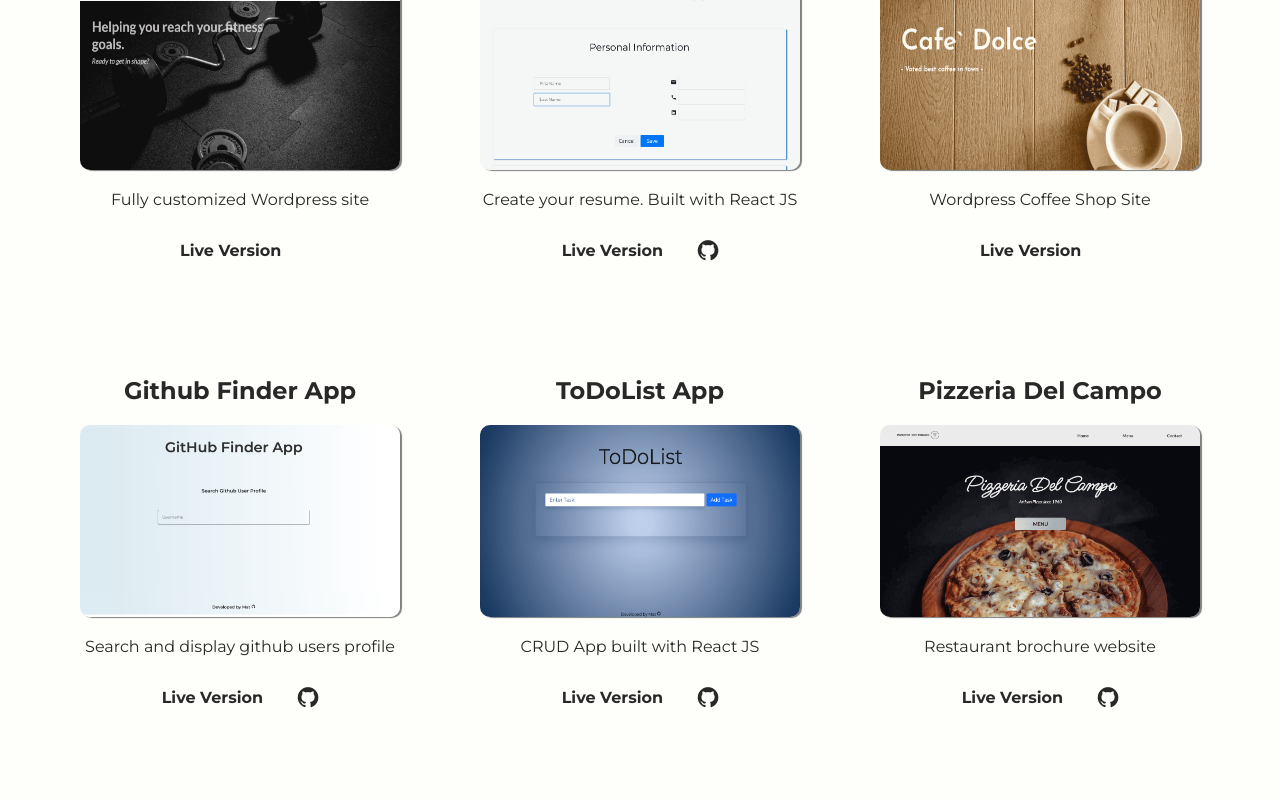
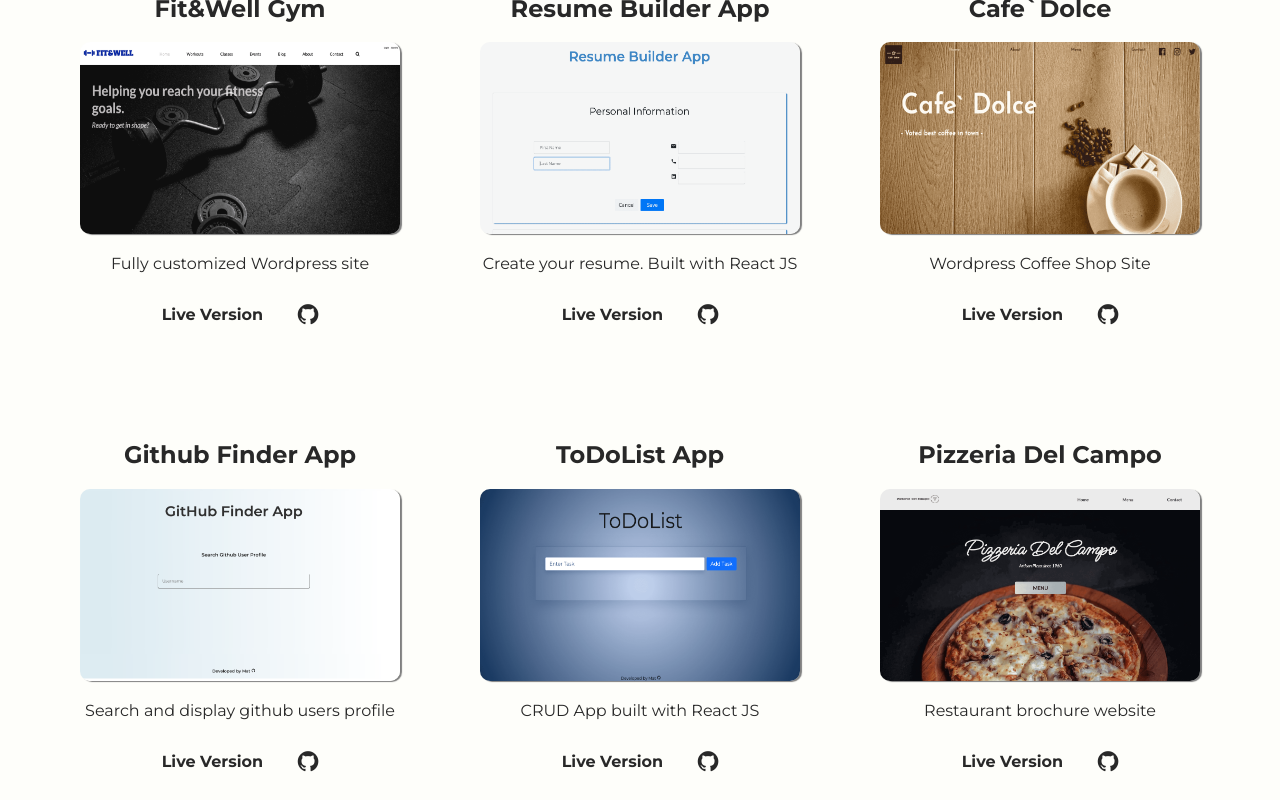
Before and after one commit to 1987mat/Portfolio_Site, a React (Create React App) app: page / in a window 1280 px wide. Shown: the part 1188-1988 px from the top of the page. Built offline with nearby package versions, Linux system fonts and the light colour scheme.

Commit message:
github links

```diff
--- a/src/App.css
+++ b/src/App.css
@@ -244,6 +244,7 @@ header {
 /* PROJECTS SECTION */
 #projects {
   background-color: #fefefa;
+  padding-top: 4em;
 }
 
 .projects-section-title {
--- a/src/components/Projects.js
+++ b/src/components/Projects.js
@@ -34,18 +34,14 @@ const Projects = React.forwardRef((props, ref) => {
                   ></i>
                 </p>
               </a>
-              {project.github ? (
               <a
-                  href={project.github ? project.github : ''}
+                href={project.github}
                 target="_blank"
                 rel="noopener noreferrer"
                 className="github-icon"
               >
                 <i className="fa fa-github"></i>
               </a>
-              ) : (
-                ''
-              )}
             </div>
           </div>
         ))}
--- a/src/data.js
+++ b/src/data.js
@@ -13,7 +13,7 @@ export const projects = [
     description: 'Fully customized Wordpress site',
     image: fitwell,
     link: 'https://www.fitwellgym.com',
-    github: '',
+    github: 'https://github.com/1987mat/FitWellGym',
   },
   {
     title: 'Resume Builder App',
@@ -27,7 +27,7 @@ export const projects = [
     description: 'Wordpress Coffee Shop Site',
     image: cafeDolce,
     link: 'https://www.cafedolce.org/',
-    github: '',
+    github: 'https://github.com/1987mat/Cafe_Dolce',
   },
 
   {
```
Lines whose indentation alone changed are shown as unchanged.
